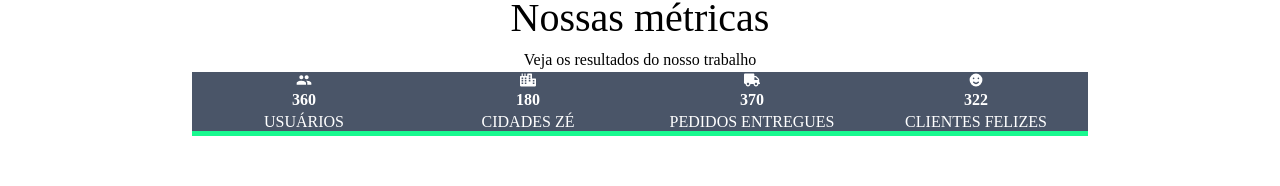
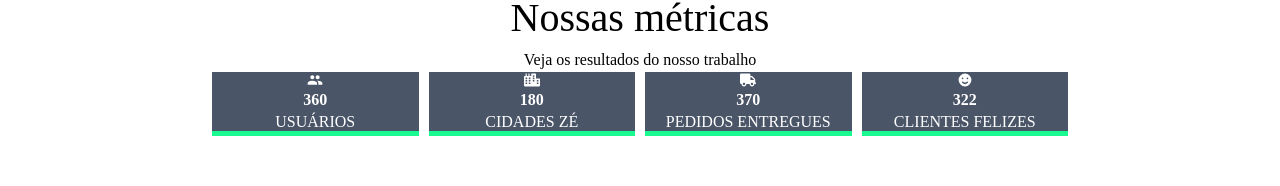
Before and after one commit to fa-animation/loja-do-ze, a Next.js app: page / in a window 1280 px wide. Shown: the part 753-939 px from the top of the page. Built offline with nearby package versions, Linux system fonts and the light colour scheme.

Commit message:
chore: simpleGrid

```diff
--- a/src/component/StatsCount/index.tsx
+++ b/src/component/StatsCount/index.tsx
@@ -1,5 +1,5 @@
 import React from 'react';
-import { Box, Container, Grid, Text, chakra } from '@chakra-ui/react';
+import { Box, Container, Grid, Text, chakra, SimpleGrid } from '@chakra-ui/react';
 import { statsData } from '@/utils';
 import { StatsType } from '@/types';
 import { HeadingChakra } from './HeadingChakra';
@@ -23,10 +23,10 @@ const Stats = () => {
         </Text>
       </Box>
       <Container maxWidth="107ch">
-        <Grid
-          templateColumns={{ base: 'repeat(2, 1fr)', md: 'repeat(4, 28vmin)' }}
-          gap={2}
-          justifyContent="center"
+        <SimpleGrid
+          columns={[1, 2,  4]}
+          spacing="10px"
+          pt="3"
           color="white"
         >
           {statsData.map((item: StatsType, index) => (
@@ -45,7 +45,7 @@ const Stats = () => {
               <HeadingChakra>{item.text}</HeadingChakra>
             </Box>
           ))}
-        </Grid>
+        </SimpleGrid>
       </Container>
     </Box>
   );
```
